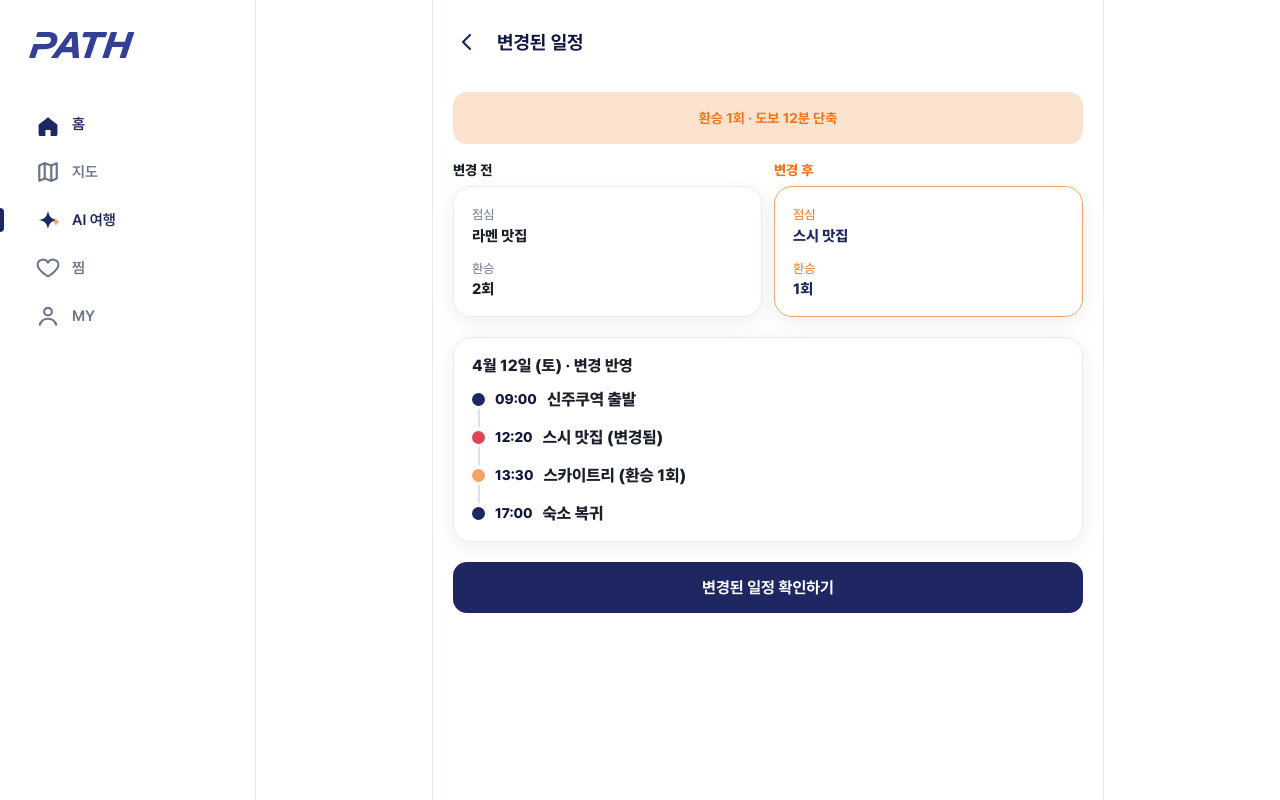
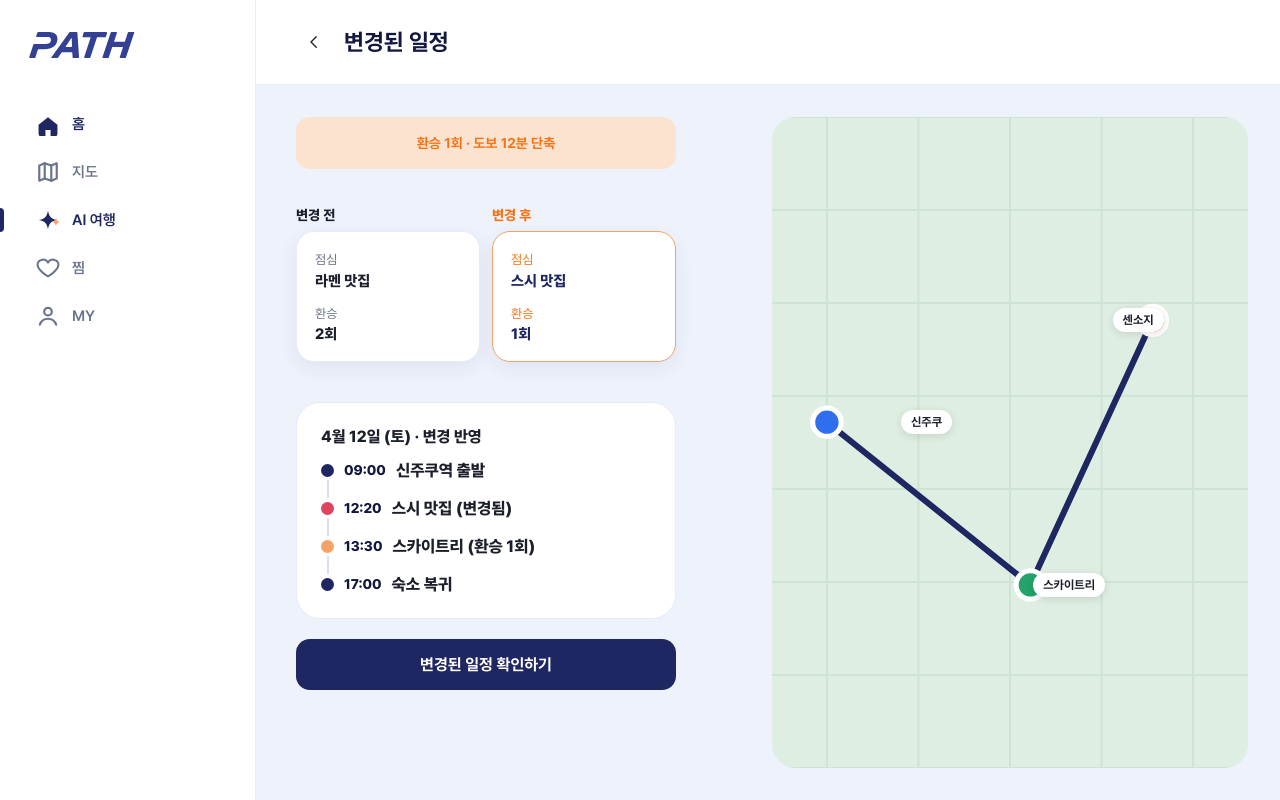
Before and after one commit to KIMGAYEONG12/PATH-app-Travel-with-Agent, a Next.js app: page /ai/changed in a window 1280 px wide. Built offline with nearby package versions, Linux system fonts and the light colour scheme.

Commit message:
PC버전

```diff
--- a/app/ai/analyzing/page.js
+++ b/app/ai/analyzing/page.js
@@ -67,11 +67,11 @@ function AiAnalyzingInner() {
   }
 
   return (
-    <div className="screen-scroll no-tab">
+    <div className="screen-scroll no-tab flex flex-col lg:min-h-[calc(100dvh-0px)] lg:flex-1 lg:justify-center">
       <Header title="AI 분석 중" backHref="/ai" />
-      <div className="container">
+      <div className="container lg:mx-auto lg:w-full lg:max-w-[440px] lg:px-0">
         {failed ? (
-          <div style={{ display: "flex", flexDirection: "column", alignItems: "center", textAlign: "center", padding: "60px 10px 0" }}>
+          <div style={{ display: "flex", flexDirection: "column", alignItems: "center", textAlign: "center", padding: "60px 10px 0" }} className="lg:pt-0">
             <div
               style={{
                 width: 72,
@@ -84,11 +84,12 @@ function AiAnalyzingInner() {
                 justifyContent: "center",
                 marginBottom: 20,
               }}
+              className="lg:h-20 lg:w-20"
             >
-              <Icon name="alert" size={34} strokeWidth={2.6} />
+              <Icon name="alert" size={34} strokeWidth={2.6} className="lg:h-9 lg:w-9" />
             </div>
-            <div className="h2">일정을 만들지 못했어요</div>
-            <div className="body-sm" style={{ marginTop: 6, marginBottom: 22 }}>
+            <div className="h2 lg:text-[24px]">일정을 만들지 못했어요</div>
+            <div className="body-sm lg:text-[15px]" style={{ marginTop: 6, marginBottom: 22 }}>
               네트워크 오류가 발생했어요
               <br />
               잠시 후 다시 시도해주세요
@@ -109,13 +110,13 @@ function AiAnalyzingInner() {
           </div>
         ) : (
           <>
-            <div style={{ display: "flex", justifyContent: "center", marginTop: 20, marginBottom: 14, color: "var(--navy)" }}>
-              <Icon name="sparkle" size={34} />
+            <div style={{ display: "flex", justifyContent: "center", marginTop: 20, marginBottom: 14, color: "var(--navy)" }} className="lg:mt-0">
+              <Icon name="sparkle" size={34} className="lg:h-10 lg:w-10" />
             </div>
-            <div className="h2" style={{ textAlign: "center" }}>
+            <div className="h2 lg:text-center lg:text-[24px]" style={{ textAlign: "center" }}>
               여행 일정을 분석하고 있어요
             </div>
-            <div className="body-sm" style={{ textAlign: "center", marginTop: 4, marginBottom: 30 }}>
+            <div className="body-sm lg:text-[15px]" style={{ textAlign: "center", marginTop: 4, marginBottom: 30 }}>
               잠시만 기다려주세요.
             </div>
 
--- a/app/ai/changed/page.js
+++ b/app/ai/changed/page.js
@@ -2,17 +2,32 @@
 
 import Link from "next/link";
 import Header from "@/components/Header";
+import Icon from "@/components/Icon";
 import Card from "@/components/Card";
 import Timeline from "@/components/Timeline";
 import Button from "@/components/Button";
+import MapArt from "@/components/MapArt";
 import { changedSchedule } from "@/lib/mockData";
 
-export default function AiChangedPage() {
-  const { summary, before, after, date, items } = changedSchedule;
+const markers = [
+  { x: 90, y: 150, label: "신주쿠", color: "#2f6fed" },
+  { x: 250, y: 100, label: "센소지", color: "#f4a268" },
+  { x: 190, y: 230, label: "스카이트리", color: "#24a36a" },
+];
+const paths = [
+  [
+    { x: 90, y: 150 },
+    { x: 190, y: 230 },
+  ],
+  [
+    { x: 250, y: 100 },
+    { x: 190, y: 230 },
+  ],
+];
+
+function BeforeAfter({ summary, before, after }) {
   return (
-    <div className="screen-scroll no-tab">
-      <Header title="변경된 일정" backHref="/ai/chat" />
-      <div className="container">
+    <>
       <div
         style={{
           background: "var(--orange-soft)",
@@ -48,12 +63,23 @@ export default function AiChangedPage() {
           </Card>
         </div>
       </div>
+    </>
+  );
+}
 
+export default function AiChangedPage() {
+  const { summary, before, after, date, items } = changedSchedule;
+  return (
+    <>
+      {/* ---------- 모바일: 기존 단일 컬럼 ---------- */}
+      <div className="screen-scroll no-tab flex flex-col lg:hidden">
+        <Header title="변경된 일정" backHref="/ai/chat" />
+        <div className="container">
+          <BeforeAfter summary={summary} before={before} after={after} />
           <Card>
             <div style={{ fontWeight: 800, marginBottom: 14 }}>{date}</div>
             <Timeline items={items} />
           </Card>
-
           <Link href="/ai/result">
             <Button variant="primary" style={{ marginTop: 20 }}>
               변경된 일정 확인하기
@@ -61,5 +87,36 @@ export default function AiChangedPage() {
           </Link>
         </div>
       </div>
+
+      {/* ---------- PC: 좌측 변경 전/후 비교 + 타임라인, 우측 지도 미리보기
+          (프로토타입 "PC 지도" / "PC AI와 대화하기"와 동일한 톤의 2단 구성) ---------- */}
+      <div className="hidden min-w-0 flex-1 flex-col lg:flex">
+        <header className="flex shrink-0 items-center gap-3 border-b border-line px-10 py-6">
+          <Link href="/ai/chat" className="flex h-9 w-9 items-center justify-center rounded-full transition hover:bg-[#eef2fb]">
+            <Icon name="chevronRight" size={18} className="rotate-180" />
+          </Link>
+          <h1 className="text-[23px] font-bold text-navy-deep">변경된 일정</h1>
+        </header>
+        <div className="flex flex-1 justify-start bg-[#eef2fb]">
+          <div className="flex w-full max-w-[1180px] flex-1">
+            <div className="flex w-[460px] shrink-0 flex-col gap-5 px-10 py-8">
+              <BeforeAfter summary={summary} before={before} after={after} />
+              <div className="rounded-3xl border border-line bg-white p-6">
+                <div style={{ fontWeight: 800, marginBottom: 14 }}>{date}</div>
+                <Timeline items={items} />
+              </div>
+              <Link href="/ai/result">
+                <Button variant="primary">변경된 일정 확인하기</Button>
+              </Link>
+            </div>
+            <div className="flex flex-1 py-8 pl-14 pr-8">
+              <div className="relative flex-1 overflow-hidden rounded-3xl">
+                <MapArt markers={markers} paths={paths} fill />
+              </div>
+            </div>
+          </div>
+        </div>
+      </div>
+    </>
   );
 }
--- a/app/ai/layout.js
+++ b/app/ai/layout.js
@@ -6,7 +6,7 @@ import Sidebar from "@/components/Sidebar";
 // AI 여행 플로우도 PC에서는 path_zip처럼 좌측 사이드바를 함께 보여줍니다.
 // /ai 와 /ai/chat 은 프로토타입처럼 좌우 2단(요청/미리보기, 대화/미리보기)
 // 이므로 폭 제한 없이 전체 폭을 쓰고, 나머지 플로우 화면은 가운데 정렬합니다.
-const WIDE_ROUTES = ["/ai", "/ai/chat"];
+const WIDE_ROUTES = ["/ai", "/ai/chat", "/ai/route", "/ai/changed"];
 
 export default function AiLayout({ children }) {
   const pathname = usePathname();
--- a/app/ai/reanalyzing/page.js
+++ b/app/ai/reanalyzing/page.js
@@ -22,18 +22,18 @@ export default function AiReanalyzingPage() {
   }, [step, router]);
 
   return (
-    <div className="screen-scroll no-tab">
+    <div className="screen-scroll no-tab flex flex-col lg:flex-1 lg:justify-center">
       <Header title="AI 재분석 중" backHref="/ai/chat" />
-      <div className="container">
-        <div style={{ display: "flex", justifyContent: "center", marginTop: 20, marginBottom: 14, color: "var(--navy)" }}>
-          <Icon name="sparkle" size={34} />
+      <div className="container lg:mx-auto lg:w-full lg:max-w-[440px] lg:px-0">
+        <div style={{ display: "flex", justifyContent: "center", marginTop: 20, marginBottom: 14, color: "var(--navy)" }} className="lg:mt-0">
+          <Icon name="sparkle" size={34} className="lg:h-10 lg:w-10" />
         </div>
-        <div className="h2" style={{ textAlign: "center" }}>
+        <div className="h2 lg:text-[24px]" style={{ textAlign: "center" }}>
           변경사항을 반영해서
           <br />
           다시 계산하고 있어요
         </div>
-        <div className="body-sm" style={{ textAlign: "center", marginTop: 4, marginBottom: 30 }}>
+        <div className="body-sm lg:text-[15px]" style={{ textAlign: "center", marginTop: 4, marginBottom: 30 }}>
           잠시만 기다려주세요.
         </div>
 
--- a/app/favorites/page.js
+++ b/app/favorites/page.js
@@ -149,7 +149,7 @@ export default function FavoritesPage() {
                   — 5열보다 카드 폭이 넓어져 사진이 이전보다 조금 더 크게 보입니다. */}
               <div className="hidden grid-cols-4 gap-5 pb-10 lg:grid">
                 {visible.map((item) => (
-                  <div key={item.id}>
+                  <Link href={`/ai/place/${item.id}`} key={item.id} className="block">
                     <div className="relative">
                       <PlacePhoto
                         name={item.name}
@@ -160,7 +160,11 @@ export default function FavoritesPage() {
                         {categoryOf(item)}
                       </span>
                       <button
-                        onClick={() => toggle(item.id)}
+                        onClick={(e) => {
+                          e.preventDefault();
+                          e.stopPropagation();
+                          toggle(item.id);
+                        }}
                         aria-label="찜 해제"
                         className="absolute right-3 top-3 flex h-8 w-8 items-center justify-center rounded-full bg-white/90 text-accent-orange"
                       >
@@ -169,7 +173,7 @@ export default function FavoritesPage() {
                     </div>
                     <p className="mt-3 text-[15px] font-extrabold text-navy-deep">{item.name}</p>
                     <p className="mt-0.5 text-[13px] text-muted">{item.area}</p>
-                  </div>
+                  </Link>
                 ))}
               </div>
             </>
--- a/app/map/page.js
+++ b/app/map/page.js
@@ -170,8 +170,8 @@ function MapPageInner() {
               채우도록 여백을 최소화합니다. 전체 영역은 다른 화면들과 동일하게
               max-w-[1180px]로 제한해, 넓은 모니터에서 지도가 지나치게
               커지지 않도록 합니다. */}
-          <div className="flex flex-1 p-8">
-            <div className="flex flex-1 items-center justify-center rounded-3xl bg-[#e4e9f4] text-[22px] font-bold text-muted">
+          <div className="flex flex-1 py-8 pl-14 pr-8">
+            <div className="flex flex-1 items-center justify-center rounded-3xl bg-[#e4e9f4] text-[26px] font-bold text-muted">
               지도 화면
             </div>
           </div>
```
Also changed, not shown: app/ai/route/page.js (+50 -21 lines). Lines whose indentation alone changed are shown as unchanged.
